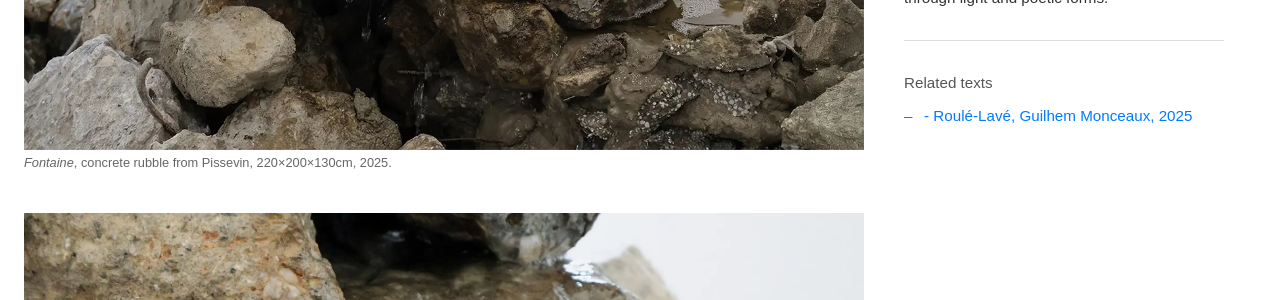
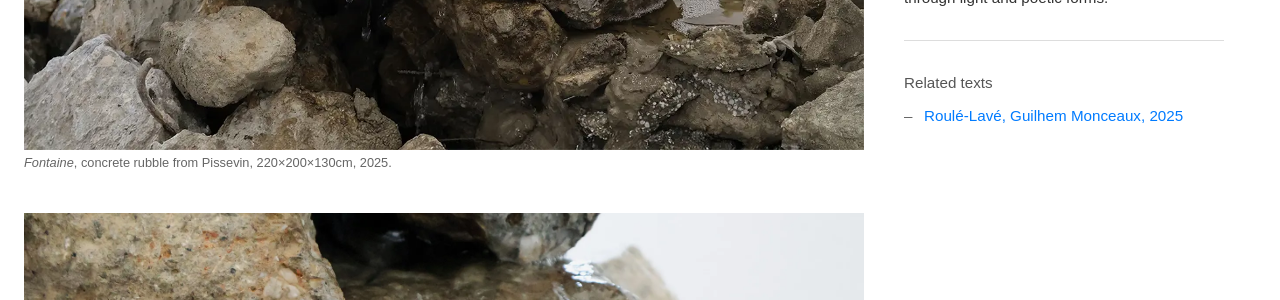
Before and after one commit to Won-Jy/archive-wonjy, a Jekyll site: the page built from work/2025/roule-lave.md, in a window 1280 px wide and 900 px high, scrolled down 732 px. Shown: the part 153-453 px from the top of the window. Built offline with Jekyll 4.4.1, drawn with Linux system fonts in a browser that asks for light colours.

Commit message:
Update work.html

```diff
--- a/_layouts/work.html
+++ b/_layouts/work.html
@@ -213,7 +213,7 @@
           {%- assign label_html = '<em>' | append: (title_html | strip_html) | append: '</em>, ' | append: author | append: ', ' | append: year -%}
         {%- endif -%}
 
-        <li><a class="link-button" href="{{ href | relative_url }}">- {{ label_html }}</a></li>
+        <li><a class="link-button" href="{{ href | relative_url }}">{{ label_html }}</a></li>
       {%- endif -%}
     {%- endfor -%}
   </ul>
```
